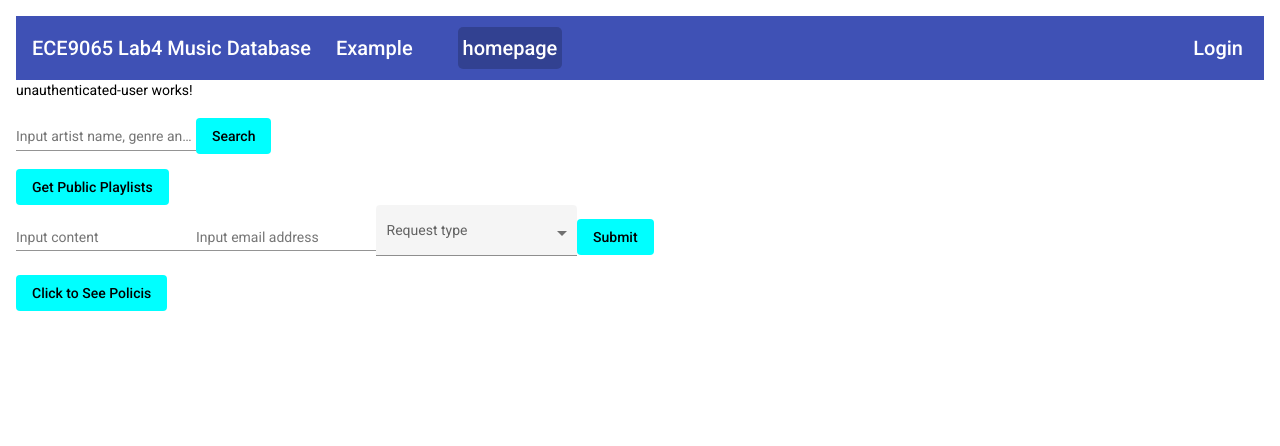
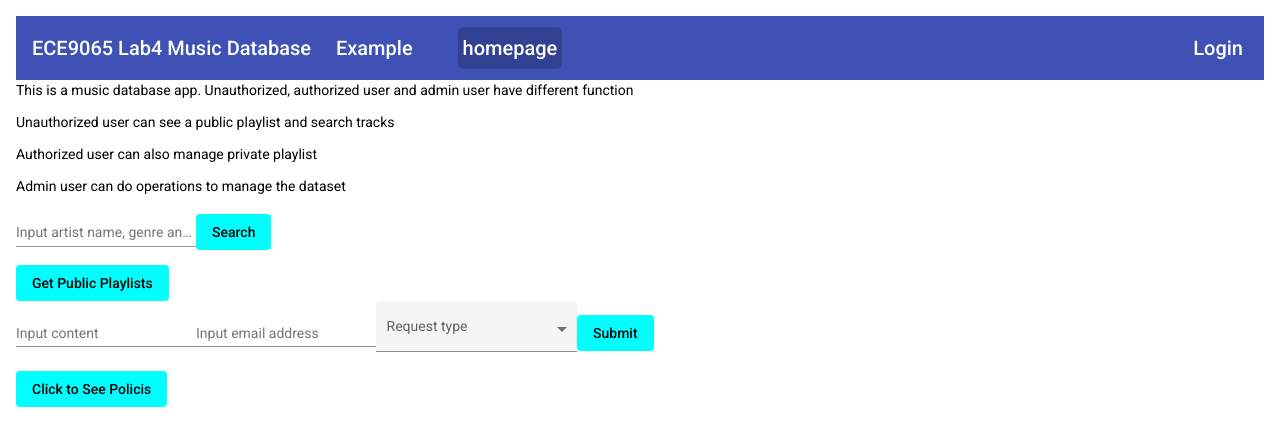
Before and after one commit to yzho285/Music-Website-Project, an Angular app in the folder client/: page /homepage in a window 1280 px wide. Shown: the top 446 px of the page. Built offline with nearby package versions, Linux system fonts and the light colour scheme.

Commit message:
add application description

```diff
--- a/client/src/app/unauthenticated-user/unauthenticated-user.component.html
+++ b/client/src/app/unauthenticated-user/unauthenticated-user.component.html
@@ -1,4 +1,7 @@
-<p>unauthenticated-user works!</p>
+<p>This is a music database app. Unauthorized, authorized user and admin user have different function</p>
+<p>Unauthorized user can see a public playlist and search tracks</p>
+<p>Authorized user can also manage private playlist</p>
+<p>Admin user can do operations to manage the dataset</p>
 <form class="searchTrack">
     <mat-form-field class="searchTrack-input">
       <mat-label>Input artist name, genre and track titke</mat-label>
```
